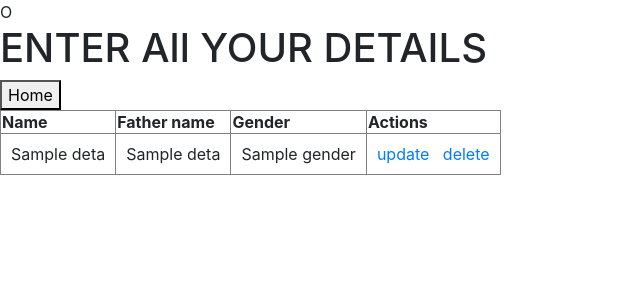
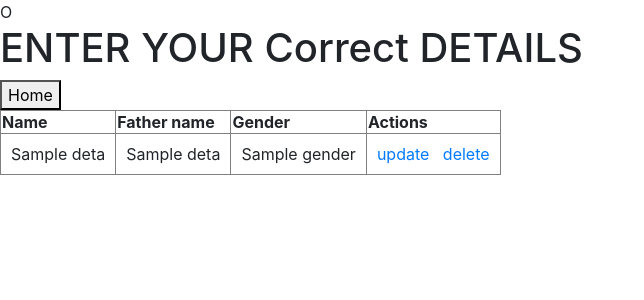
Before and after one commit to anilagrisiva/SchoolAppdemo1, a Django app: template templates/finance/finance.html in a window 1280 px wide. Shown: the top 300 px of the page, without its empty margins (0-644 px from the left). Run offline with Django 3.2, Linux system fonts and the light colour scheme; the template is opened without the code that fills it: most values are stand-ins (such as "Sample title", 1, 10 or a date in 2020); some libraries are stand-ins or nearby versions.

Commit message:
changes are Made again

```diff
--- a/templates/finance/finance.html
+++ b/templates/finance/finance.html
@@ -10,7 +10,7 @@ O{% load static %}
 </head>
 <body class="main-html-container">
 <div class="kiss main-html-container" style="text-align:left;" id="firstSection">
-<h1>ENTER All  YOUR DETAILS</h1>
+<h1>ENTER YOUR Correct DETAILS</h1>
 <a href="/" ><button>Home</button><a/>
 <br/>
 <table border="1" >
```
